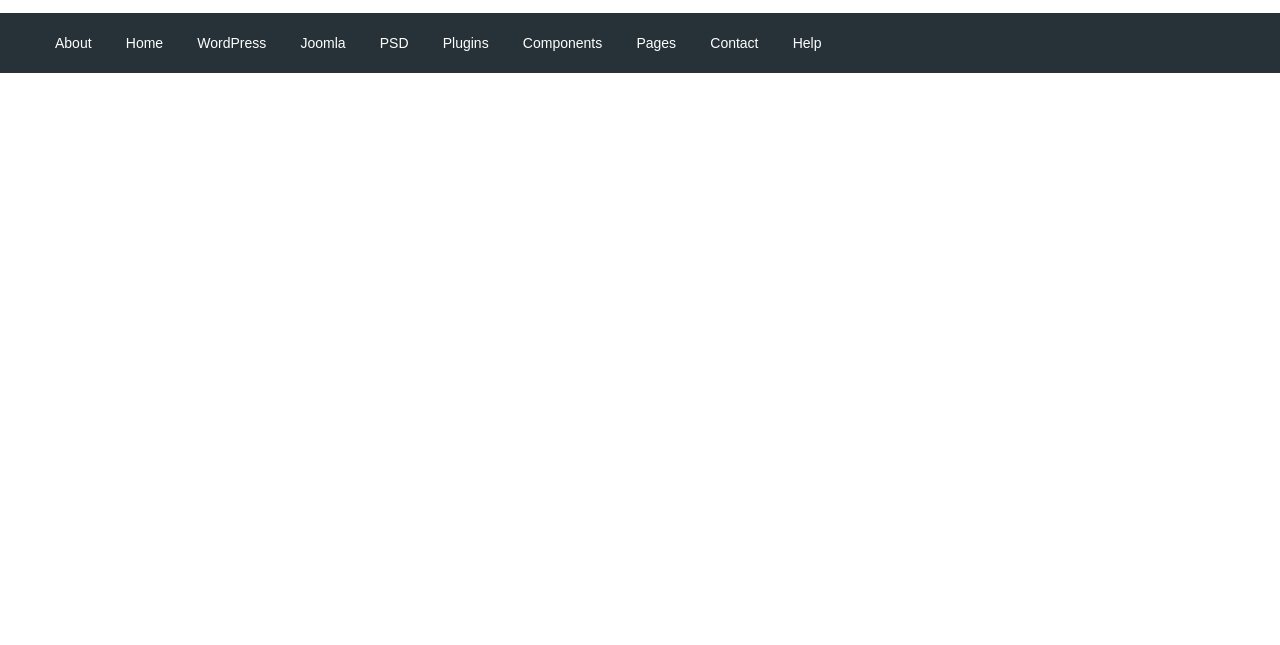
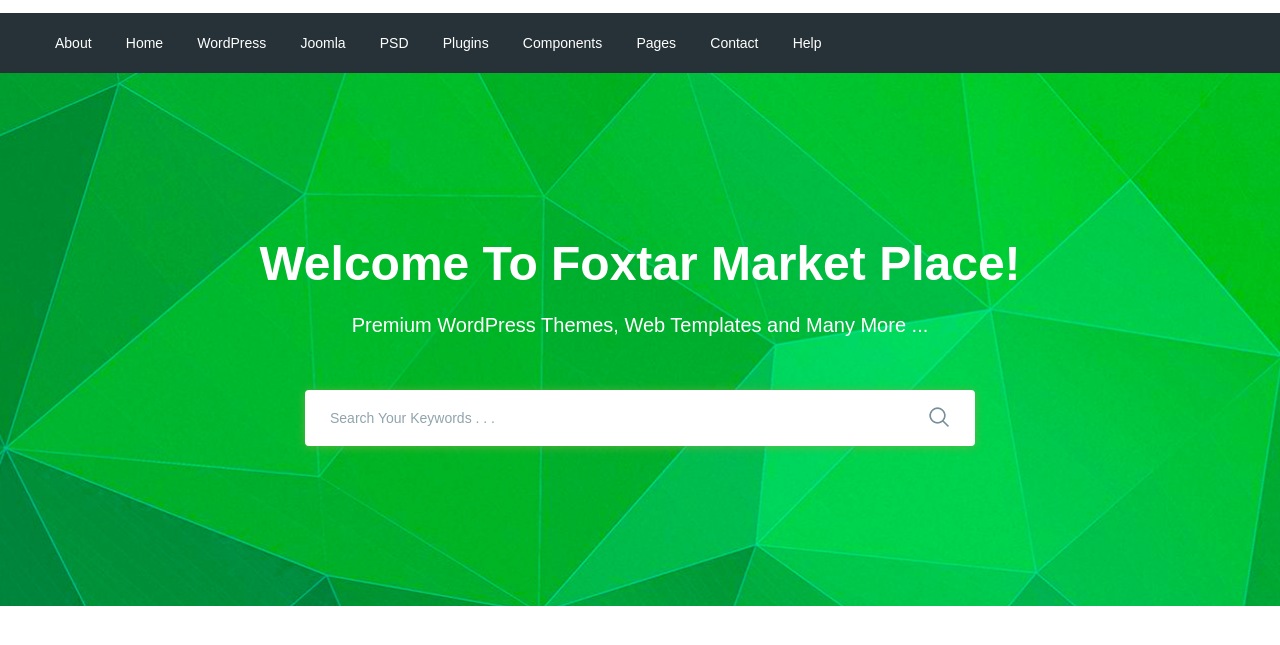
Before and after one commit to LittleFinder/Moderno, a website: page app/index.html in a window 1280 px wide. Shown: the part 77-722 px from the top of the page. Drawn offline with nearby package versions, Linux system fonts and the light colour scheme; files that its build step writes are made by us from their sources.

Commit message:
added seach section

```diff
--- a/app/index.html
+++ b/app/index.html
@@ -75,6 +75,28 @@
 
 </header>
 
+<section class="search" style="background-image: url(images/search/seach-bg.jpg);">
+    <div class="container">
+        <div class="search__inner">
+            <div class="search__inner-title">
+                Welcome To Foxtar Market Place!
+            </div>
+            <div class="search__inner-text">
+                Premium WordPress Themes, Web Templates and Many More ...
+            </div>
+            <div class="search__inner-form">
+                <form>
+                    <input type="text" placeholder="Search Your Keywords . . ." required>
+                    <button type="submit">
+                        <img src="images/search/search.png" alt="">
+                    </button>
+                    </input>
+                </form>
+            </div>
+        </div>
+    </div>
+</section>
+
 <body>
 
 
--- a/app/scss/style.scss
+++ b/app/scss/style.scss
@@ -19,7 +19,7 @@
     }
 }
 
-.header__btn{
+.header__btn {
     padding: 4px;
     width: 72px;
     border-radius: 4px;
@@ -59,3 +59,56 @@
         font-size: 14px;
     }
 }
+
+.search {
+    background-repeat: no-repeat;
+    background-size: cover;
+    background-position: center;
+    min-height: 533px;
+}
+
+.search__inner {
+    padding: 155px 0 100px;
+    color: #fff;
+    text-align: center;
+    &-title {
+        margin-bottom: 10px;
+        font-size: 48px;
+        font-weight: 700;
+        line-height: 72px;
+    }
+    &-text {
+        margin-bottom: 50px;
+        font-size: 20px;
+        font-weight: 500;
+        line-height: 30px;
+    }
+    &-form {
+        max-width: 670px;
+        margin: 0 auto;
+        position: relative;
+        input {
+            display: block;
+            width: 100%;
+            box-shadow: 0px 1px 10px 0px rgba(124, 178, 64, 0.75);
+            border-radius: 4px;
+            height: 56px;
+            border: none;
+            font-size: 14px;
+            font-weight: 500;
+            padding-left: 25px;
+            padding-right: 60px ;
+            &::placeholder {
+            color: #90a4ae;
+            font-weight: 500;
+            }
+        }
+        button {
+            position: absolute;
+            border: none;
+            background-color: transparent;
+            right: 20px;
+            top: 16px;
+        }
+    }
+}
```
Also changed, not shown: app/images/search/seach-bg.jpg (added), app/images/search/search.png (added), app/images/search/search.svg (added).
